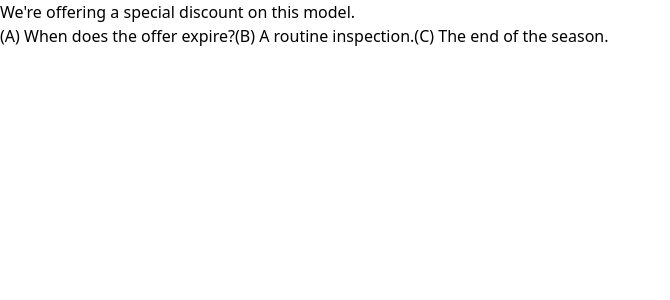
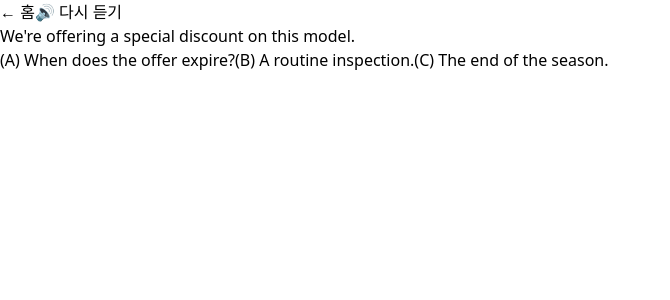
Before and after one commit to Froglogue/quiz, a React (Vite) app: page / in a window 1280 px wide. Both pictures are taken after a click on the button "시작". Shown: the top 300 px of the page, without its empty margins (0-670 px from the left). Built offline with nearby package versions, Linux system fonts and the light colour scheme.

Commit message:
버튼 두개 추가

```diff
--- a/src/App.jsx
+++ b/src/App.jsx
@@ -111,7 +111,7 @@ function playSound(type) {
   effectAudio.play().catch(() => {});
 }
 
-/* ===== 빈칸 생성 (수정됨) ===== */
+/* ===== 빈칸 생성 ===== */
 function makeBlanksFixed(sentence, blankCount) {
   const words = sentence.split(" ");
 
@@ -121,8 +121,8 @@ function makeBlanksFixed(sentence, blankCount) {
 
     if (
       clean.length > 3 &&
-      !/^[A-Z]/.test(clean) &&   // ❌ 대문자 시작 제외
-      !/^[0-9]/.test(clean)     // ❌ 숫자 시작 제외
+      !/^[A-Z]/.test(clean) &&
+      !/^[0-9]/.test(clean)
     ) {
       indexes.push(i);
     }
@@ -307,7 +307,7 @@ export default function App() {
       setAnim("");
 
       if (i + 1 >= list.length) {
-        setPage("result"); // 🔥 결산으로 이동
+        setPage("result");
       } else {
         setI(i + 1);
       }
@@ -322,12 +322,8 @@ export default function App() {
     return (
       <div className="min-h-screen flex items-center justify-center bg-gray-100">
         <div className="bg-white p-6 rounded-3xl shadow-xl w-80 text-center space-y-4">
-
           <h2 className="text-xl font-bold">축하합니다!</h2>
-
-          <div>
-            정답률 {percent}% ({correctCount}개/{total}개)
-          </div>
+          <div>정답률 {percent}% ({correctCount}개/{total}개)</div>
 
           <button onClick={start} className="w-full p-3 bg-black text-white rounded-xl">
             같은 설정으로 다시 플레이
@@ -349,8 +345,8 @@ export default function App() {
   if (page === "review") {
     return (
       <div className="p-6 space-y-6">
+        <h2 className="text-xl font-bold">이 단어들을 잘못 들었어요</h2>
 
-        <h2 className="text-xl font-bold">이 단어들을 잘못 들었어요</h2>
         {wrongBlanksGlobal.map((w, i) => (
           <div key={i}>
             {w.answer} [내가 쓴 단어 : {w.user}]
@@ -358,9 +354,11 @@ export default function App() {
         ))}
 
         <h2 className="text-xl font-bold mt-6">틀린 문제를 다시 복습해봐요</h2>
+
         {wrongQuestionsGlobal.map((q, i) => (
           <div key={i} className="border p-3 rounded-xl">
             <div>Q. {q.question}</div>
+
             {q.choices.map((c, idx) => {
               let style = "";
               if (idx === q.answer) style = "text-green-600";
@@ -416,11 +414,31 @@ export default function App() {
 
   if (!q) return null;
 
-/* ===== 퀴즈 UI 그대로 유지 ===== */
+  /* ================= 퀴즈 ================= */
   return (
     <div className="min-h-screen bg-gray-100 flex items-center justify-center p-4">
       <div className={`bg-white rounded-3xl shadow-xl p-5 w-full max-w-md ${anim}`}>
 
+        {/* 🔥 추가된 상단 버튼 */}
+        <div className="flex justify-between mb-3">
+          <button onClick={() => setPage("home")} className="text-sm bg-gray-200 px-3 py-1 rounded-lg">
+            ← 홈
+          </button>
+
+          <button
+            onClick={() => {
+              if (audio) {
+                audio.currentTime = 0;
+                audio.play();
+              }
+            }}
+            className="text-sm bg-gray-200 px-3 py-1 rounded-lg"
+          >
+            🔊 다시 듣기
+          </button>
+        </div>
+
+        {/* 질문 */}
         <div className="mb-4 p-3 border rounded-xl bg-white">
           {mode === "blank"
             ? <RenderSentence parts={qParts} inputs={inputs} setInputs={setInputs} showAnswer={showAnswer} offset={0} />
@@ -428,6 +446,7 @@ return (
           }
         </div>
 
+        {/* 선택지 */}
         <div className="space-y-2 mb-3">
           {mode === "blank"
           ? cParts.map((parts, idx) => {
```
Lines whose indentation alone changed are shown as unchanged.
